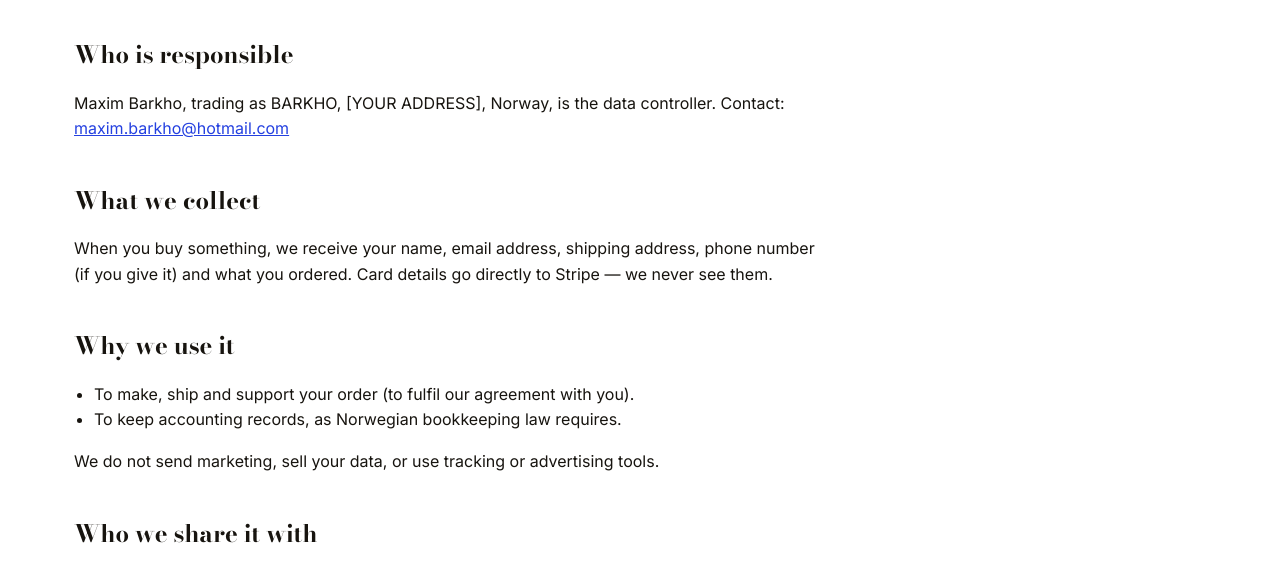
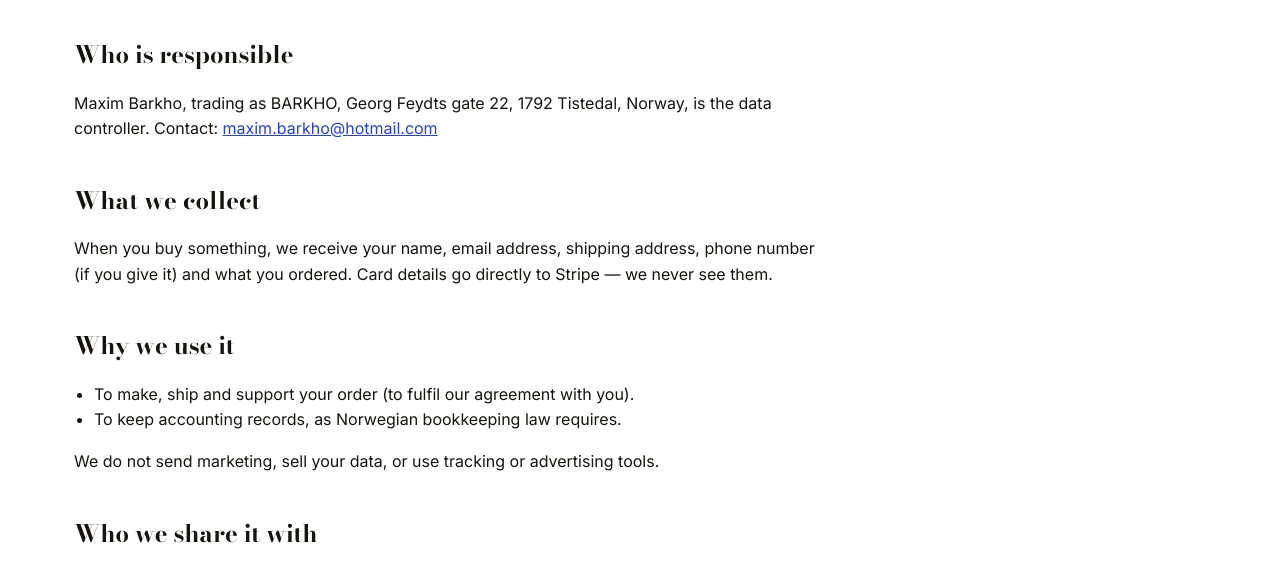
Before and after one commit to maximbarkho10/barkho-store, a website: page privacy.html in a window 1280 px wide. Shown: the part 237-800 px from the top of the page. Drawn offline with nearby package versions, Linux system fonts and the light colour scheme.

Commit message:
Add files via upload

```diff
--- a/privacy.html
+++ b/privacy.html
@@ -32,7 +32,7 @@
       <p class="updated">Last updated: 3 October 2026</p>
 
       <h2>Who is responsible</h2>
-      <p>Maxim Barkho, trading as BARKHO, [YOUR ADDRESS], Norway, is the data controller. Contact: <a href="mailto:maxim.barkho@hotmail.com">maxim.barkho@hotmail.com</a></p>
+      <p>Maxim Barkho, trading as BARKHO, Georg Feydts gate 22, 1792 Tistedal, Norway, is the data controller. Contact: <a href="mailto:maxim.barkho@hotmail.com">maxim.barkho@hotmail.com</a></p>
 
       <h2>What we collect</h2>
       <p>When you buy something, we receive your name, email address, shipping address, phone number (if you give it) and what you ordered. Card details go directly to Stripe — we never see them.</p>
```
Also changed, not shown: terms.html (+1 -1 lines).
